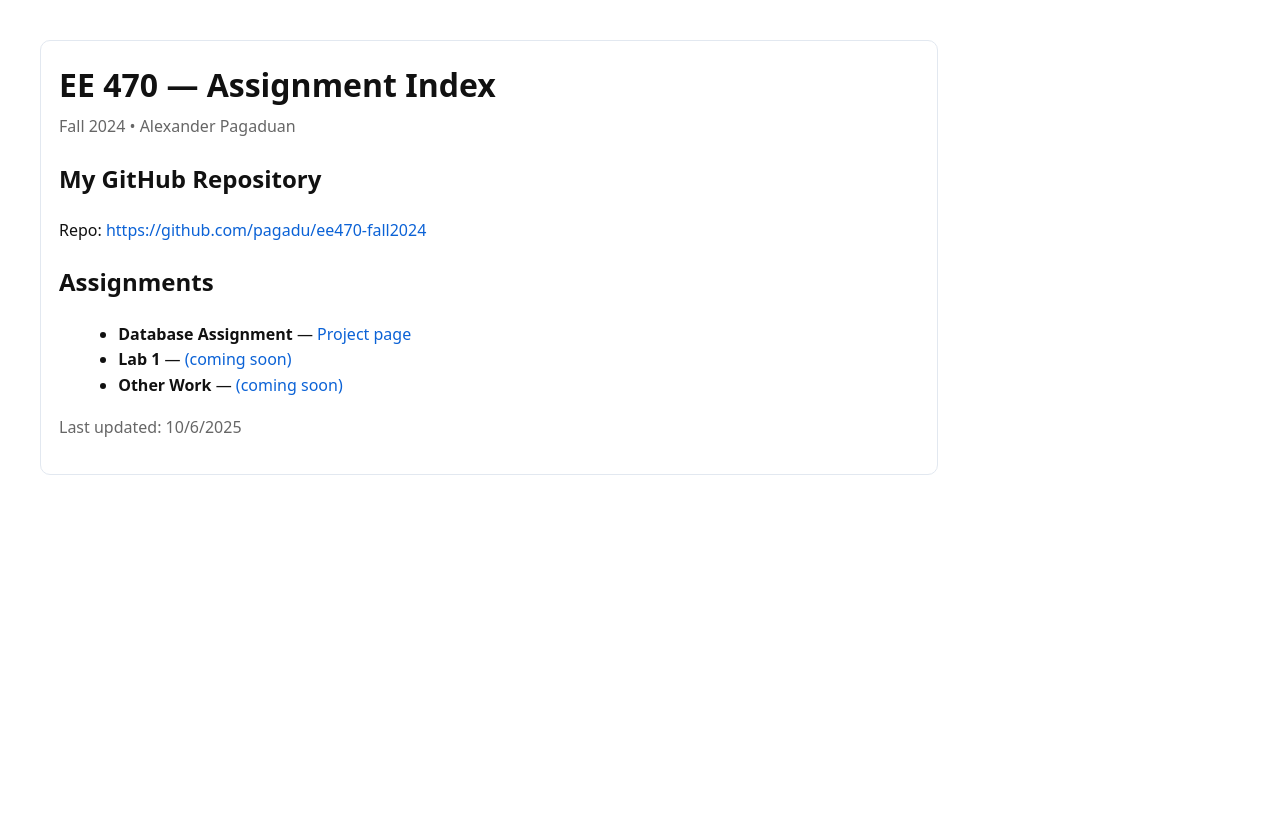
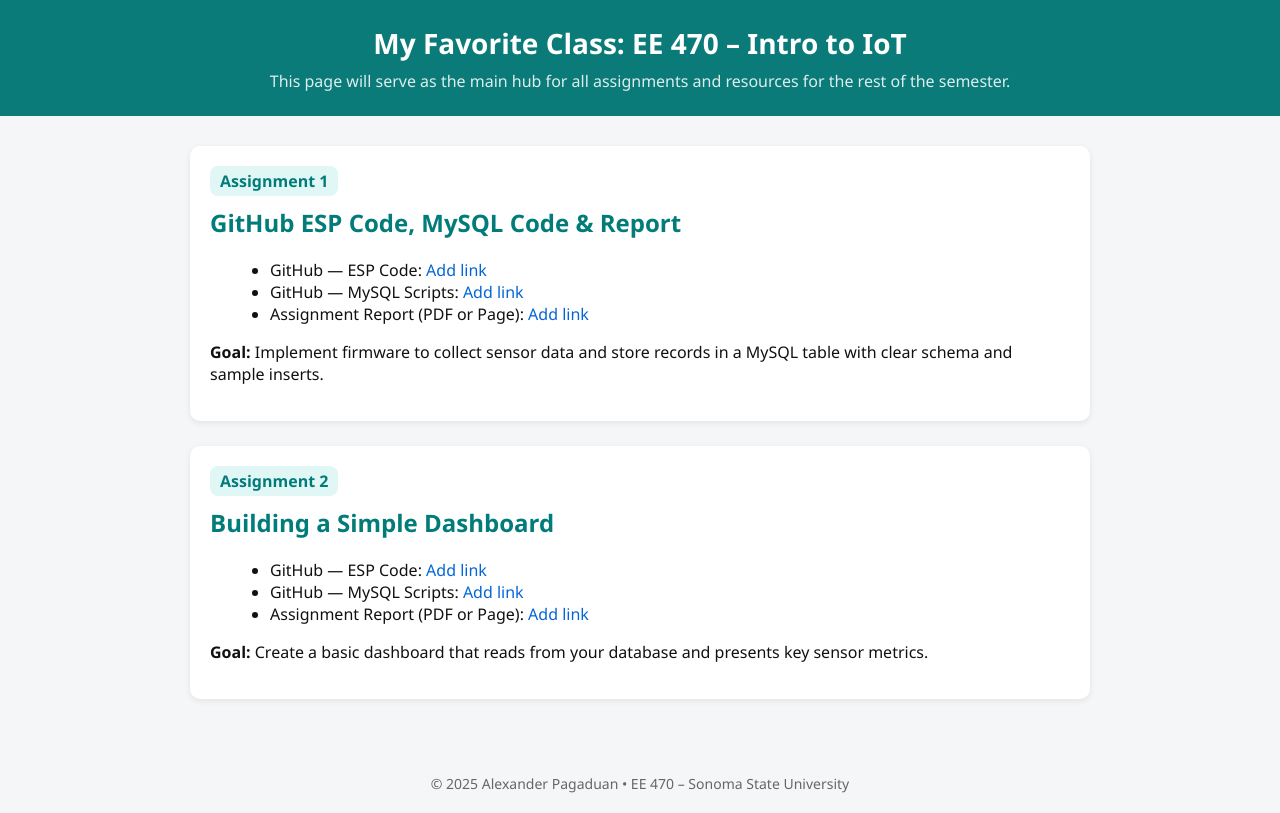
Before and after one commit to pagadu/IoT_EE470, a plain HTML site: page index.html in a window 1280 px wide. Drawn offline with Linux system fonts and the light colour scheme.

Commit message:
Update index.html

```diff
--- a/index.html
+++ b/index.html
@@ -1,40 +1,57 @@
-<!doctype html>
+<!DOCTYPE html>
 <html lang="en">
 <head>
-  <meta charset="utf-8" />
-  <title>Alexander Pagaduan — EE 470 Assignment Index (Fall 2024)</title>
-  <meta name="viewport" content="width=device-width, initial-scale=1" />
-  <style>
-    body{font:16px/1.6 system-ui,-apple-system,Segoe UI,Arial,sans-serif;margin:40px;color:#111}
-    h1{margin:0 0 .25rem 0}
-    .muted{color:#666}
-    a{color:#0b62d6;text-decoration:none}
-    a:hover{text-decoration:underline}
-    ul{margin:.5rem 0 0 1.2rem}
-    .card{border:1px solid #e2e8f0;border-radius:10px;padding:18px;max-width:860px}
-  </style>
+<meta charset="UTF-8" />
+<meta name="viewport" content="width=device-width, initial-scale=1" />
+<title>EE 470 – Internet of Things Assignments – Alexander Pagaduan</title>
+<style>
+  body{margin:0;font-family:Segoe UI,Arial,sans-serif;background:#f4f6f8;color:#111}
+  header{background:#0a7b79;color:white;padding:24px;text-align:center}
+  header h1{margin:0;font-size:28px}
+  header p{margin:8px 0 0;font-size:16px;color:#dceeed}
+  main{padding:30px;max-width:900px;margin:auto}
+  .card{background:white;border-radius:10px;padding:20px;margin-bottom:25px;box-shadow:0 2px 6px rgba(0,0,0,0.08)}
+  .tag{display:inline-block;background:#e0f7f6;color:#027c7a;font-weight:600;
+       padding:4px 10px;border-radius:8px;margin-bottom:10px}
+  h2{color:#027c7a;margin-top:0}
+  ul{margin:0 0 10px 20px}
+  a{color:#0366d6;text-decoration:none}
+  a:hover{text-decoration:underline}
+  footer{text-align:center;padding:20px;font-size:14px;color:#666}
+</style>
 </head>
 <body>
+<header>
+  <h1>My Favorite Class: EE 470 – Intro to IoT</h1>
+  <p>This page will serve as the main hub for all assignments and resources for the rest of the semester.</p>
+</header>
+
+<main>
   <div class="card">
-    <h1>EE 470 — Assignment Index</h1>
-    <div class="muted">Fall 2024 • Alexander Pagaduan</div>
+    <div class="tag">Assignment 1</div>
+    <h2>GitHub ESP Code, MySQL Code & Report</h2>
+    <ul>
+      <li>GitHub — ESP Code: <a href="#">Add link</a></li>
+      <li>GitHub — MySQL Scripts: <a href="#">Add link</a></li>
+      <li>Assignment Report (PDF or Page): <a href="#">Add link</a></li>
+    </ul>
+    <p><strong>Goal:</strong> Implement firmware to collect sensor data and store records in a MySQL table with clear schema and sample inserts.</p>
+  </div>
 
-    <h2>My GitHub Repository</h2>
-    <p>
-      Repo:
-      <a href="https://github.com/pagadu/ee470-fall2025" target="_blank">
-        https://github.com/pagadu/ee470-fall2024
-      </a>
-    </p>
+  <div class="card">
+    <div class="tag">Assignment 2</div>
+    <h2>Building a Simple Dashboard</h2>
+    <ul>
+      <li>GitHub — ESP Code: <a href="#">Add link</a></li>
+      <li>GitHub — MySQL Scripts: <a href="#">Add link</a></li>
+      <li>Assignment Report (PDF or Page): <a href="#">Add link</a></li>
+    </ul>
+    <p><strong>Goal:</strong> Create a basic dashboard that reads from your database and presents key sensor metrics.</p>
+  </div>
+</main>
 
-    <h2>Assignments</h2>
-    <ul>
-      <li><strong>Database Assignment</strong> — <a href="./db-assignment.html">Project page</a></li>
-      <li><strong>Lab 1</strong> — <a href="#">(coming soon)</a></li>
-      <li><strong>Other Work</strong> — <a href="#">(coming soon)</a></li>
-    </ul>
-
-    <p class="muted">Last updated: <script>document.write(new Date().toLocaleDateString())</script></p>
-  </div>
+<footer>
+  © 2025 Alexander Pagaduan • EE 470 – Sonoma State University
+</footer>
 </body>
 </html>
```
